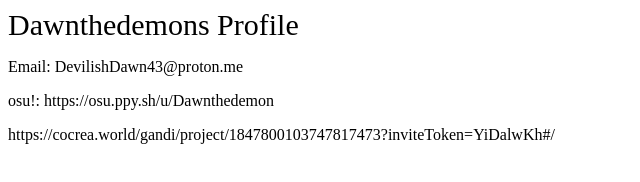
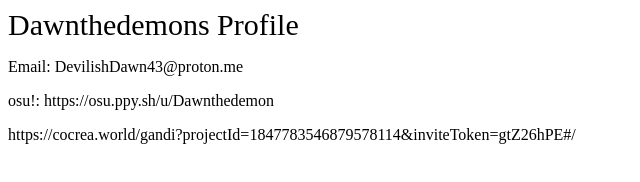
Before and after one commit to Dawnthedemon/dawnthedemon, a website: page index.html in a window 1280 px wide. Shown: the full height of the page, 0-640 px from the left. Drawn offline with Linux system fonts and the light colour scheme.

Commit message:
Update index.html

```diff
--- a/index.html
+++ b/index.html
@@ -6,4 +6,4 @@
 </style>
 <p>Email: DevilishDawn43@proton.me</p>
 <p>osu!: https://osu.ppy.sh/u/Dawnthedemon</p>
-<p>https://cocrea.world/gandi/project/1847800103747817473?inviteToken=YiDalwKh#/</p>
+<p>https://cocrea.world/gandi?projectId=1847783546879578114&inviteToken=gtZ26hPE#/</p>
```
